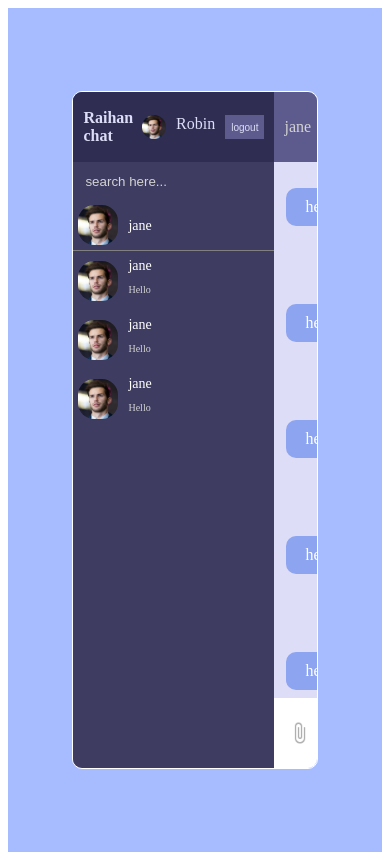
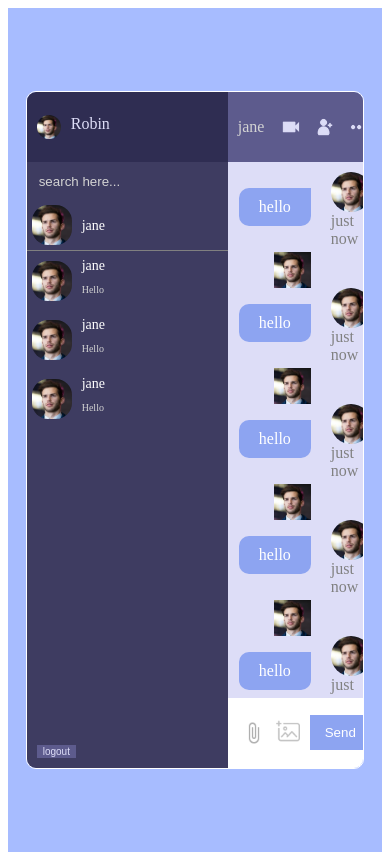
Before and after one commit to Raihanhn/Chat_App, a React (Vite) app: page / in a window 390 px wide. Built offline with nearby package versions, Linux system fonts and the light colour scheme.

Commit message:
8th commit

```diff
--- a/src/style.scss
+++ b/src/style.scss
@@ -1,3 +1,23 @@
+@mixin mobile{
+    @media screen and (max-width:480px) {
+        @content
+    }
+}
+
+@mixin tablet{
+    @media screen and (max-width:768px) {
+        @content
+    }
+}
+
+@mixin laptop{
+    @media screen and (max-width:1200px) {
+        @content
+    }
+}
+
+
+
 .formContainer{
     background-color: #a7bcff;
     height: 100vh;
@@ -85,10 +105,14 @@
         height: 80%;
         display: flex;
         overflow: hidden;
+        @include tablet{
+           width: 90%;
+        }
 
         .sidebar{
             flex: 1;
             background-color: #3e3c61;
+            position: relative;
 
             .navbar{
                 display: flex;
@@ -101,6 +125,9 @@
 
                 .logo{
                     font-weight: bold;
+                    @include tablet{
+                        display: none;
+                    }
                 }
 
                 .user{
@@ -121,6 +148,10 @@
                         font-size: 10px;
                         border: none;
                         cursor: pointer;
+                        @include tablet{
+                            position: absolute;
+                            bottom: 10px;
+                        }
                     }
 
                 }
```
